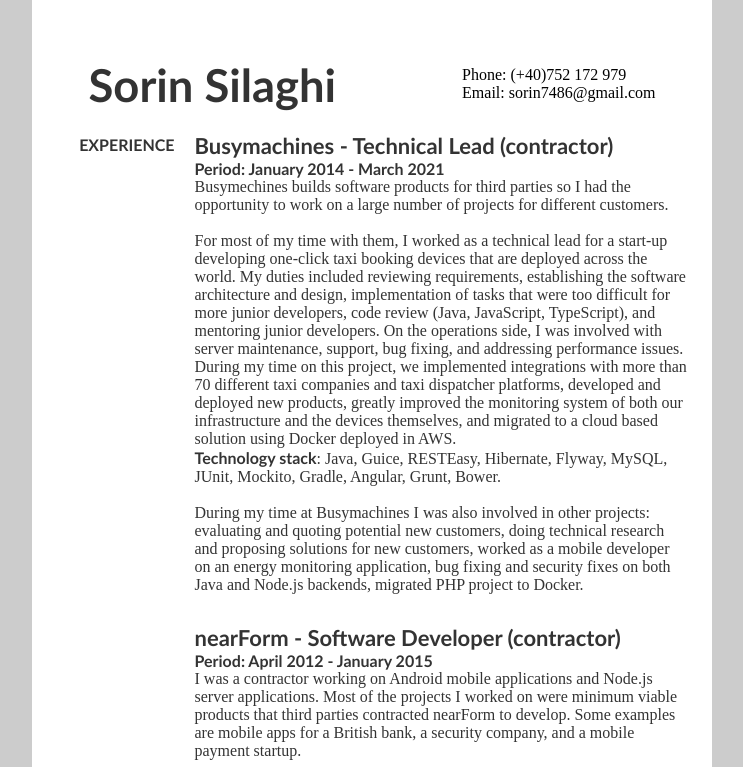
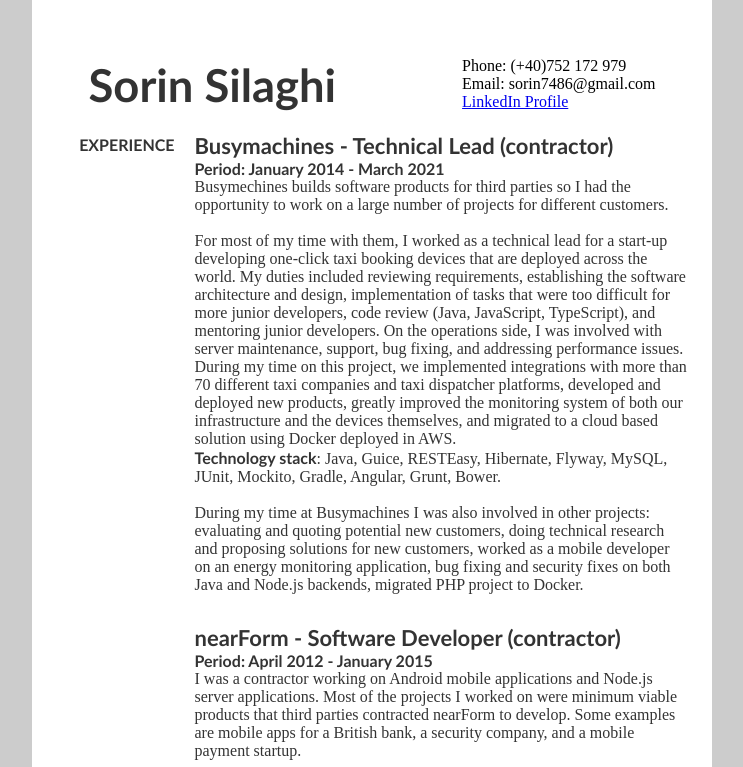
Before and after one commit to sorin-silaghi/CV, a plain HTML site: page index.html in a window 1280 px wide. Shown: the top 767 px of the page, without its empty margins (268-1011 px from the left). Drawn offline with Linux system fonts and the light colour scheme; a web font is replaced by a local one.

Commit message:
Added LinkedIn profile

```diff
--- a/index.html
+++ b/index.html
@@ -11,6 +11,7 @@
             <div id="details">
                 <div id="tel">Phone: (+40)752 172 979</div>
                 <div id="email">Email: sorin7486@gmail.com</div>
+                <a id="linkedin" href="https://www.linkedin.com/in/sorin-silaghi-7889b3a7/" >LinkedIn Profile</a>
             </div>
         </div>
         <div id="content">
```
